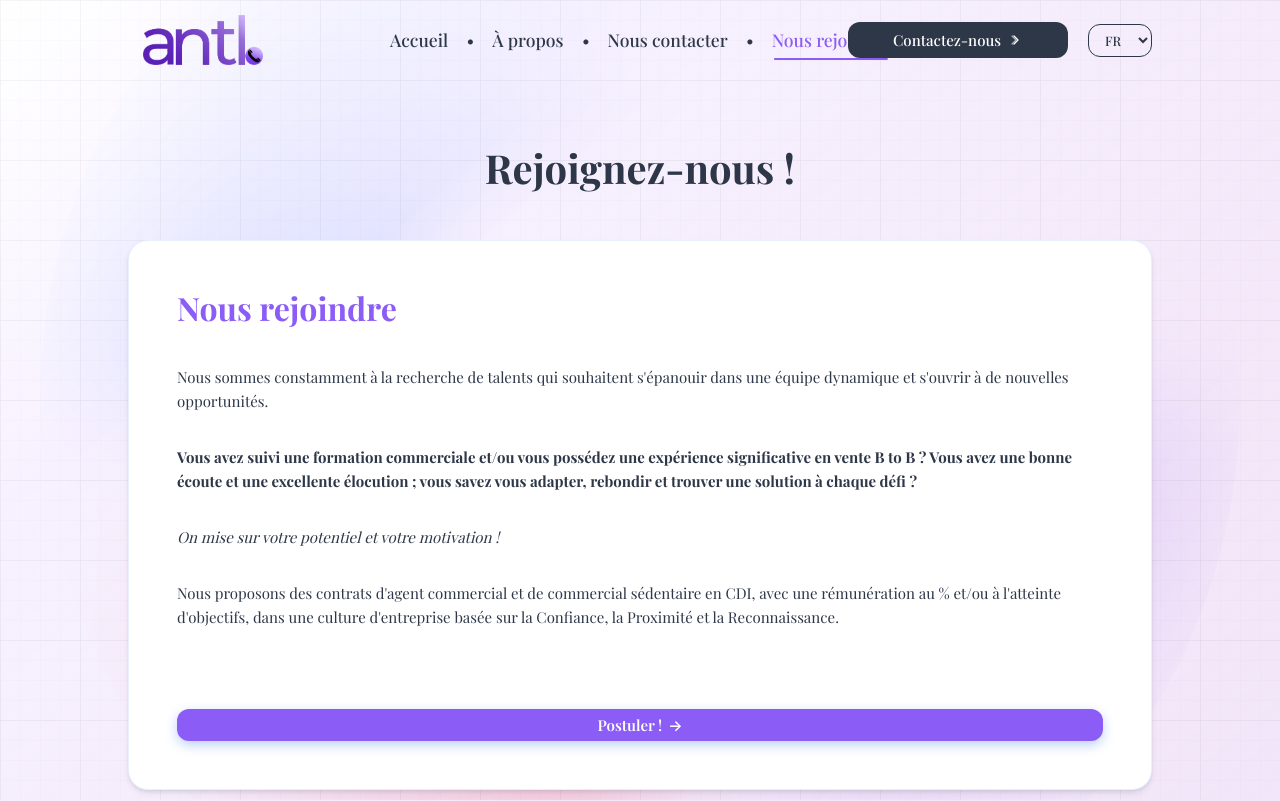
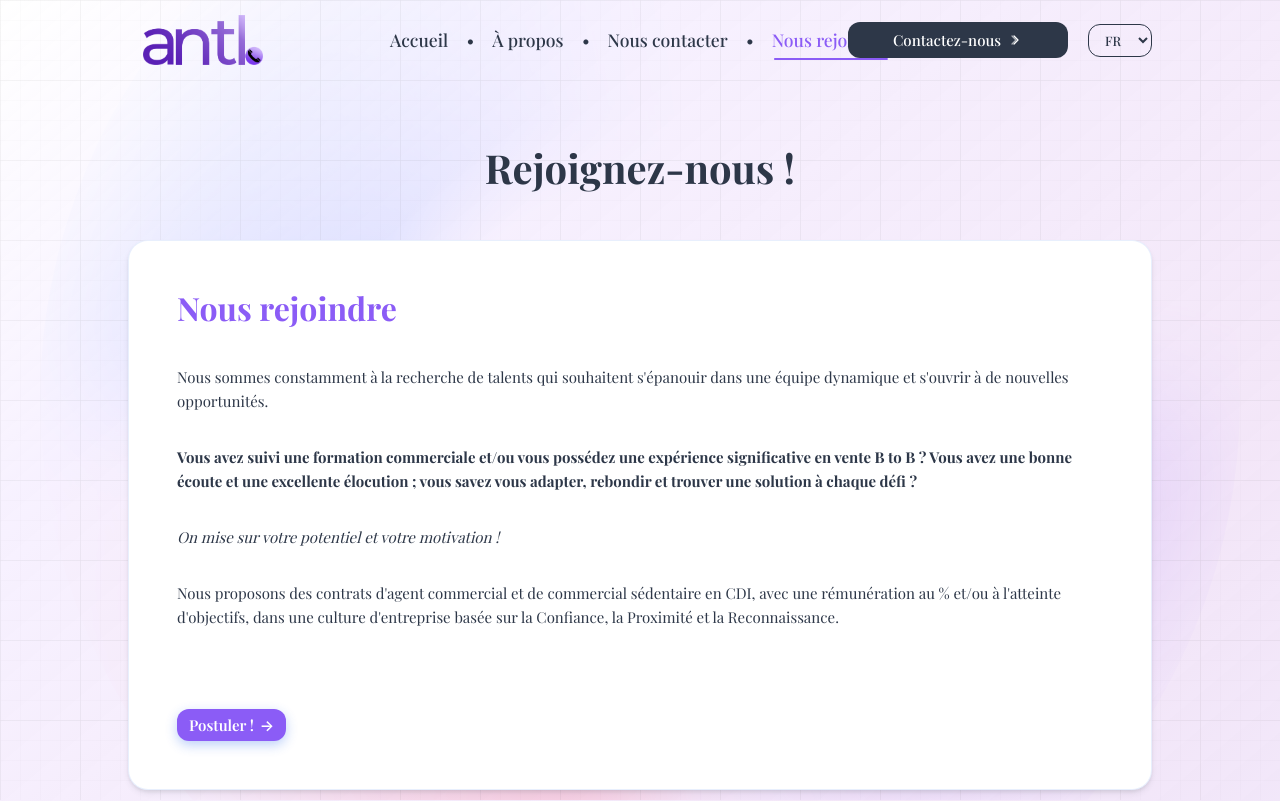
Before and after one commit to ANTL-software/external_website, a React (Vite) app: page /join_us in a window 1280 px wide. Shown: the top 801 px of the page. Built offline with nearby package versions, Linux system fonts and the light colour scheme; a web font is replaced by a local one.

Commit message:
style: adjust button padding and width in getInTouch and jobApplication components for improved layout

```diff
--- a/src/components/getInTouch/getInTouch.scss
+++ b/src/components/getInTouch/getInTouch.scss
@@ -100,8 +100,8 @@
   display: inline-flex;
   align-items: center;
   justify-content: center;
-  gap: vars.$spacing-sm;
-  padding: vars.$spacing-base vars.$spacing-xl;
+  gap: vars.$spacing-xs;
+  padding: vars.$spacing-xs vars.$spacing-sm;
   background: vars.$primary-color;
   color: vars.$background-color;
   border: none;
@@ -112,6 +112,8 @@
   transition: all 0.3s ease;
   box-shadow: 0 4px 12px rgba(37, 99, 235, 0.3);
   margin-top: vars.$spacing-sm;
+  width: fit-content;
+  max-width: 180px;
 }
 
 #getInTouchComponent .submitButton:disabled {
--- a/src/components/jobApplication/jobApplication.scss
+++ b/src/components/jobApplication/jobApplication.scss
@@ -182,6 +182,8 @@
   transition: all 0.3s ease;
   box-shadow: 0 4px 12px rgba(37, 99, 235, 0.3);
   margin-top: vars.$spacing-lg;
+  width: fit-content;
+  max-width: 200px;
 }
 
 #jobApplicationComponent .jobOffer .applyButton:hover {
```
